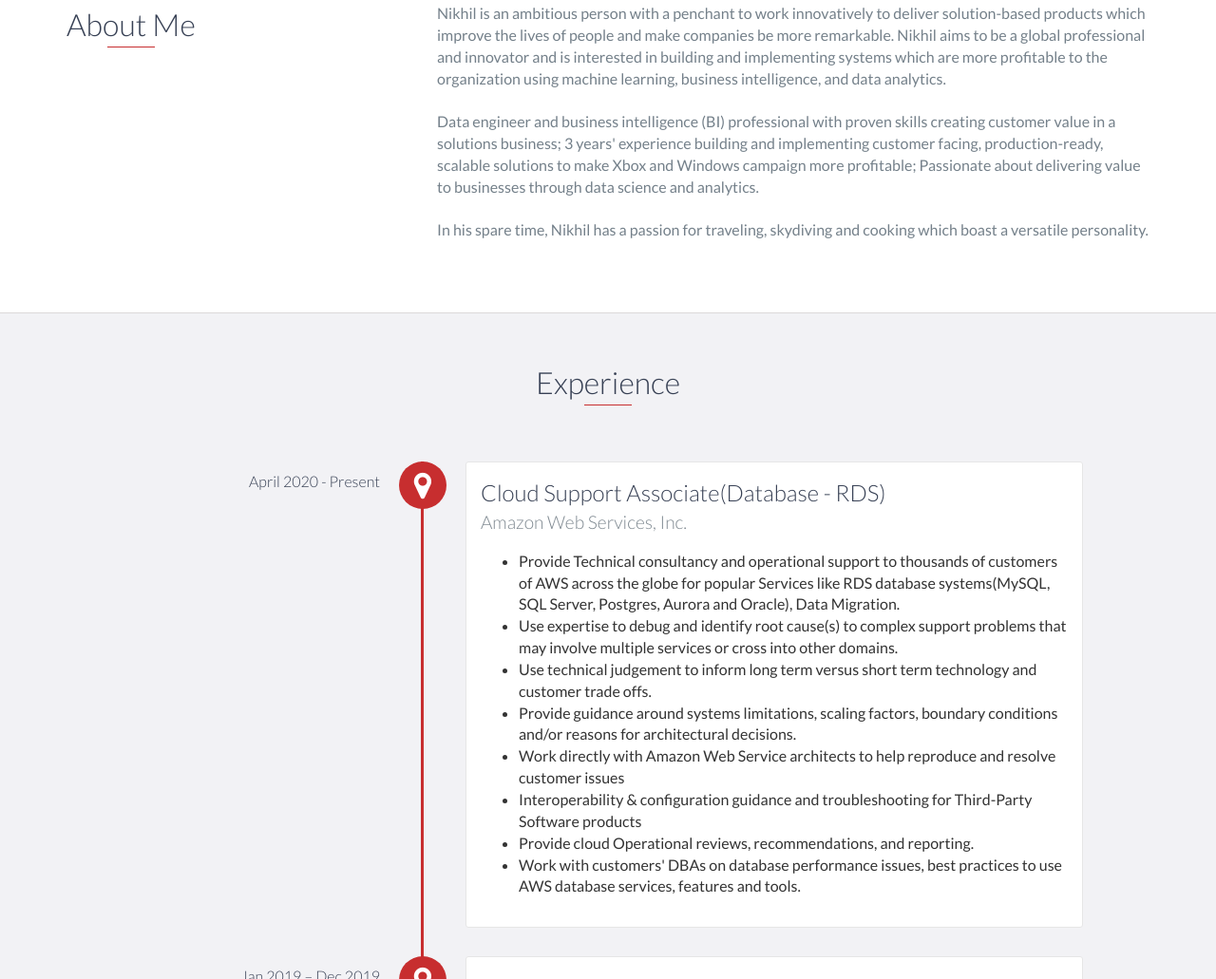
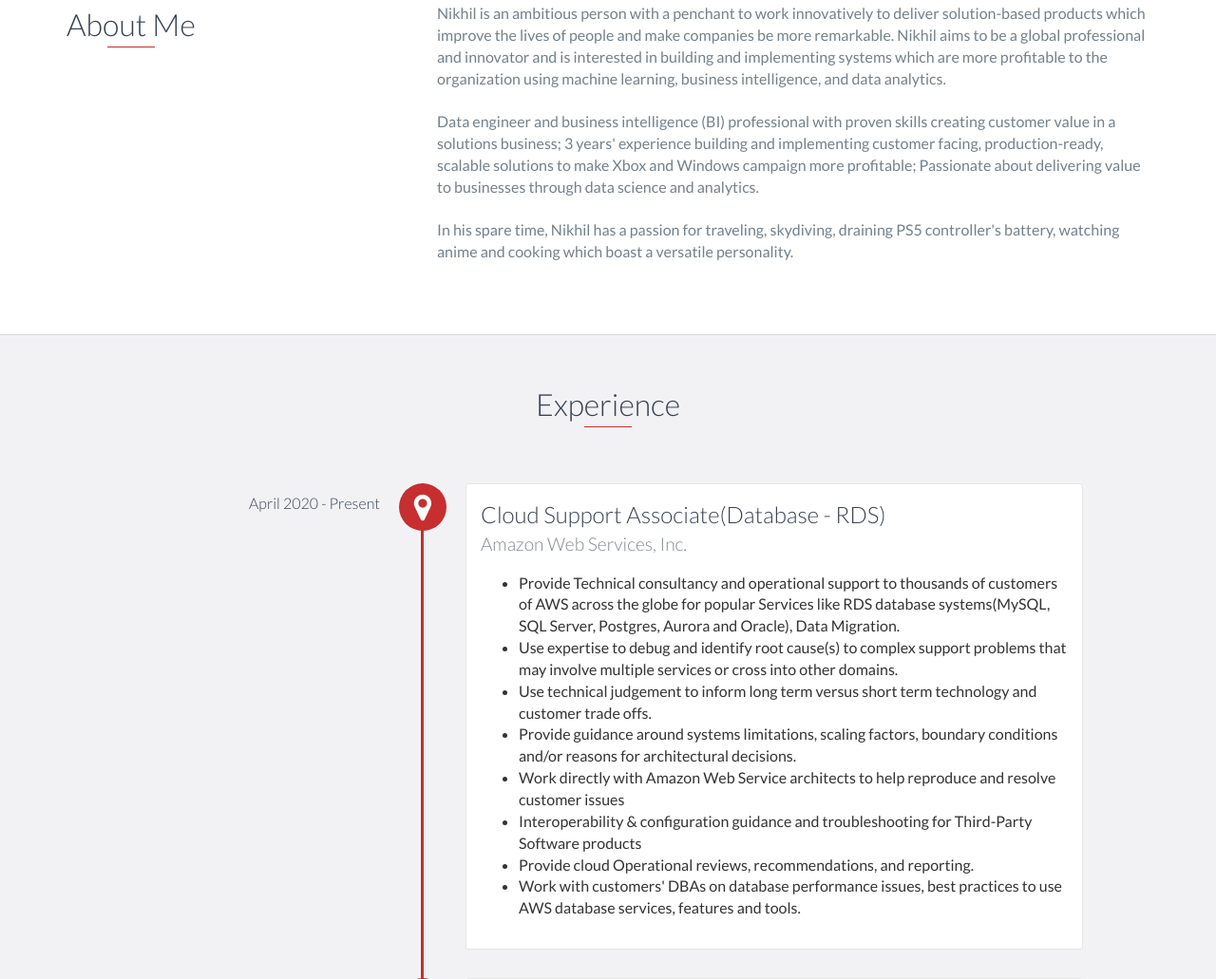
Before and after one commit to jadhavnikhil78/jadhavnikhil78.github.io, a website: page index.html in a window 1280 px wide. Shown: the part 872-1903 px from the top of the page at 95% size. Drawn offline with nearby package versions, Linux system fonts and the light colour scheme.

Commit message:
Update index.html

```diff
--- a/index.html
+++ b/index.html
@@ -46,7 +46,7 @@
                     <div class="col-md-8">
                         <p>Nikhil is an ambitious person with a penchant to work innovatively to deliver solution-based products which improve the lives of people and make companies be more remarkable. Nikhil aims to be a global professional and innovator and is interested in building and implementing systems which are more profitable to the organization using machine learning, business intelligence, and data analytics.</p><br />
                         <p>Data engineer and business intelligence (BI) professional with proven skills creating customer value in a solutions business; 3 years' experience building and implementing customer facing, production-ready, scalable solutions to make Xbox and Windows campaign more profitable; Passionate about delivering value to businesses through data science and analytics.</p><br />
-                        <p>In his spare time, Nikhil has a passion for traveling, skydiving and cooking which boast a versatile personality.</p>
+                        <p>In his spare time, Nikhil has a passion for traveling, skydiving, draining PS5 controller's battery, watching anime and cooking which boast a versatile personality.</p>
                     </div>
                 </div>
             </div>
```
